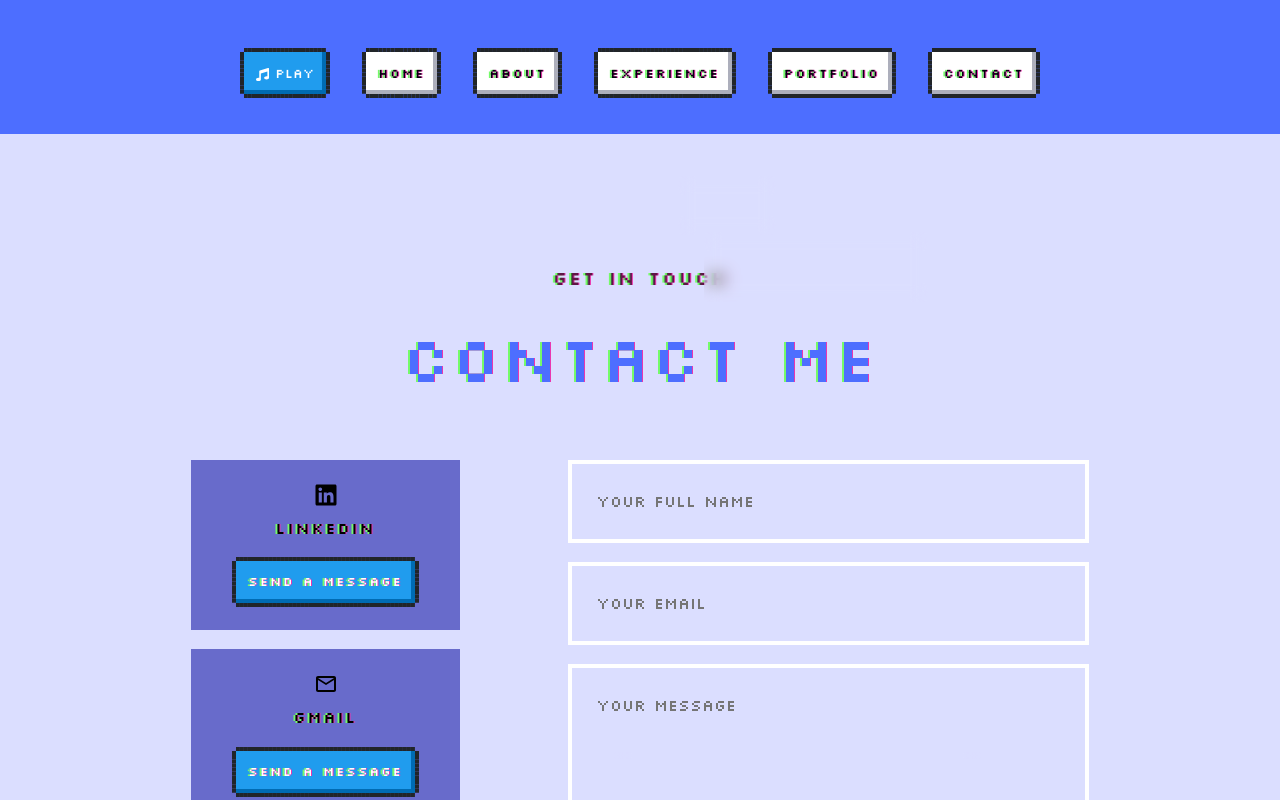
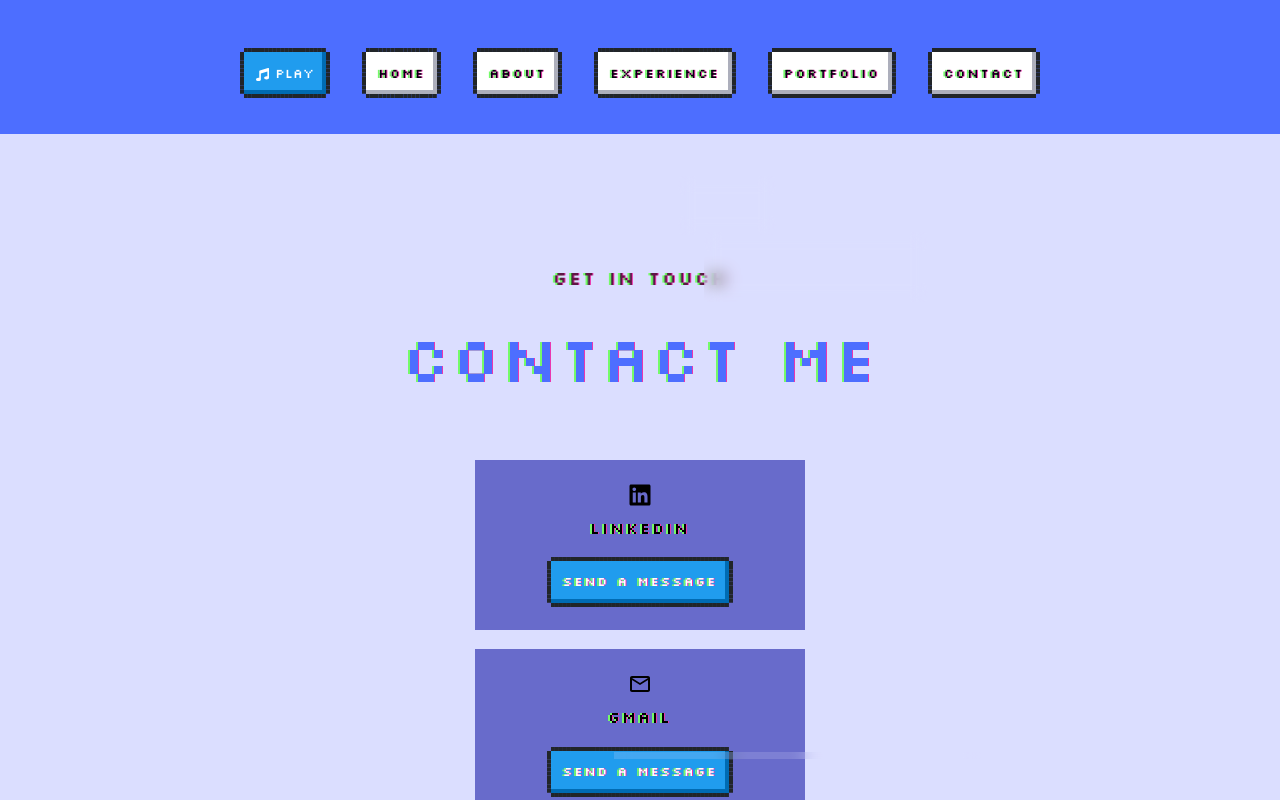
Before and after one commit to pellegabriel/curriculum, a React (Create React App) app: page /contact in a window 1280 px wide. Built offline with nearby package versions, Linux system fonts and the light colour scheme.

Commit message:
arreglando contact

```diff
--- a/src/components/about/About.jsx
+++ b/src/components/about/About.jsx
@@ -1,7 +1,13 @@
 import React from "react";
 import "./about.css";
+import { useNavigate } from "react-router-dom";
 
 const About = () => {
+  const navigate = useNavigate();
+
+  const handleNavigate = () => {
+    navigate("/contact");
+  };
   return (
     <section id="about">
       <h5>Get To Know</h5>
@@ -16,14 +22,13 @@ const About = () => {
             <br />
             I would like to create pages mixing several disciplines, which I am
             perfecting day by day.
-            <br />
-            I am more than willing to learn and create new projects, if
+            <br />I am more than willing to learn and create new projects, if
             you are interested and I can be of use to you in some work/task,
             contact me in the contact section, and I will gladly answer you.
           </p>
-          <a href="#contact" className="nes-btn is-primary">
+          <button onClick={handleNavigate} className="nes-btn is-primary">
             Let's Talk
-          </a>
+          </button>
         </div>
       </div>
     </section>
--- a/src/components/contact/Contact.jsx
+++ b/src/components/contact/Contact.jsx
@@ -2,33 +2,10 @@ import React from "react";
 import "./contact.css";
 import { BsWhatsapp } from "react-icons/bs";
 import { MdOutlineEmail } from "react-icons/md";
-import { useRef } from "react";
-import emailjs from "emailjs-com";
 import { FaLinkedin } from "react-icons/fa"
 
 const Contact = () => {
-  const form = useRef();
 
-  const sendEmail = (e) => {
-    e.preventDefault();
-
-    emailjs
-      .sendForm(
-        "service_t5w2856",
-        "template_v1ref19",
-        form.current,
-        "1IrXBTS_f9Qyz8eDN"
-      )
-      .then(
-        (result) => {
-          console.log(result.text);
-        },
-        (error) => {
-          console.log(error.text);
-        }
-      );
-    e.target.reset();
-  };
   return (
     <section id="contact">
       <h5>Get In Touch</h5>
@@ -70,23 +47,7 @@ const Contact = () => {
             </a>
           </article>
         </div>
-        <form ref={form} onSubmit={sendEmail}>
-          <input
-            type="text"
-            name="name"
-            placeholder="Your Full Name"
-            required
-          />
-          <input type="email" name="email" placeholder="Your Email" required />
-          <textarea
-            name="message"
-            rows="7"
-            placeholder="Your Message"
-            required></textarea>
-          <button type="submit" className="nes-btn">
-            Send Message
-          </button>
-        </form>
+
       </div>
     </section>
   );
--- a/src/components/contact/contact.css
+++ b/src/components/contact/contact.css
@@ -1,15 +1,14 @@
 .contact__container {
-  display: grid;
-  width: 78%;
-  grid-template-columns: 30% 58%;
-  gap: 12%;
-  padding: 0;
+  display: flex;
+  justify-content: center;
+  align-items: center;
 }
 
 .contact__options {
   display: flex;
   flex-direction: column;
   gap: 1.2rem;
+  max-width: 700px;
 }
 .contact__option {
     background-color: var(--color-bg-variant);
@@ -17,7 +16,8 @@
     text-align: center;
     border: 4px solid transparent;
     transition: var(--transition);
-}
+    min-width: 330px;
+  }
 
 .contact__option:hover {
   background: transparent;
```
